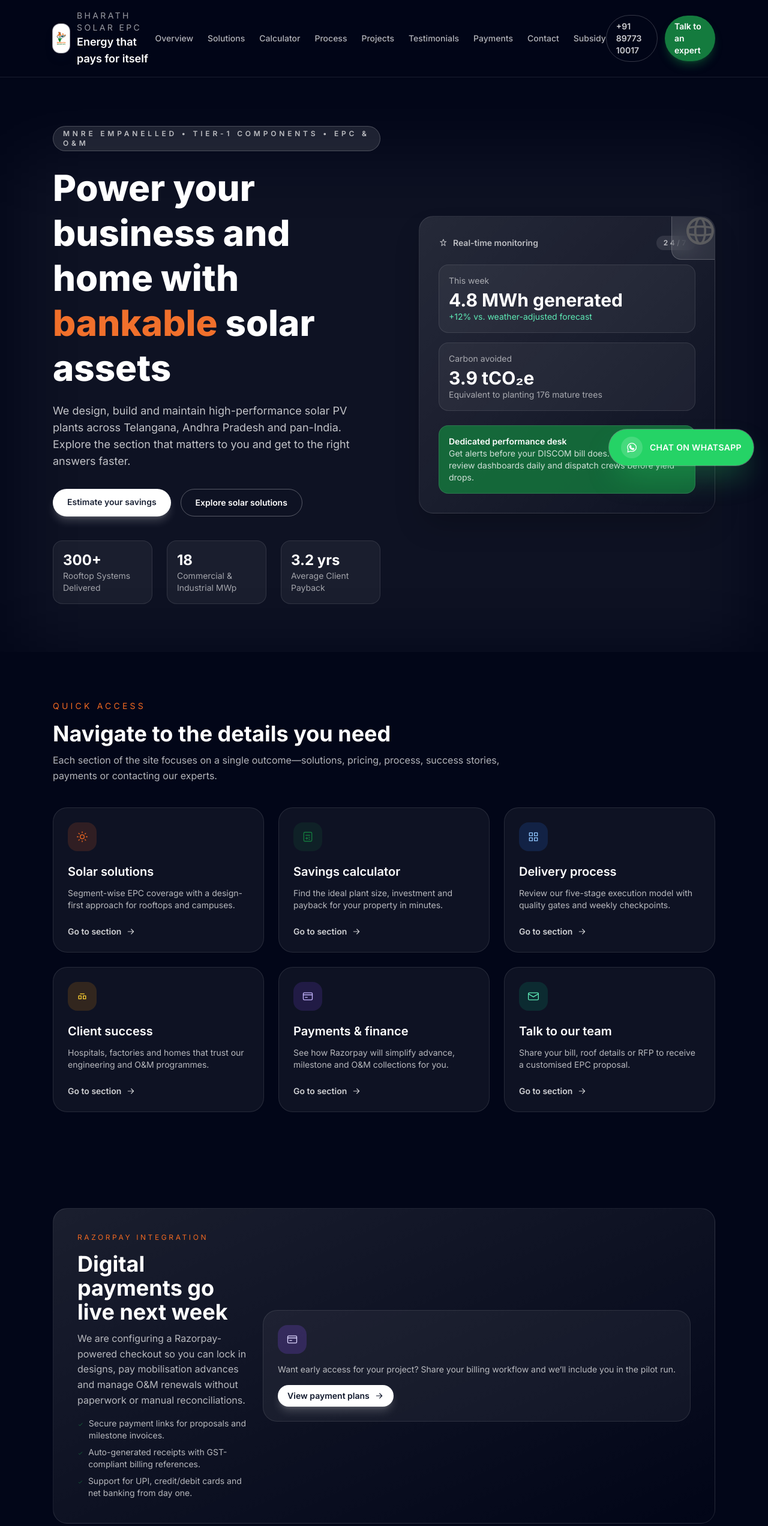
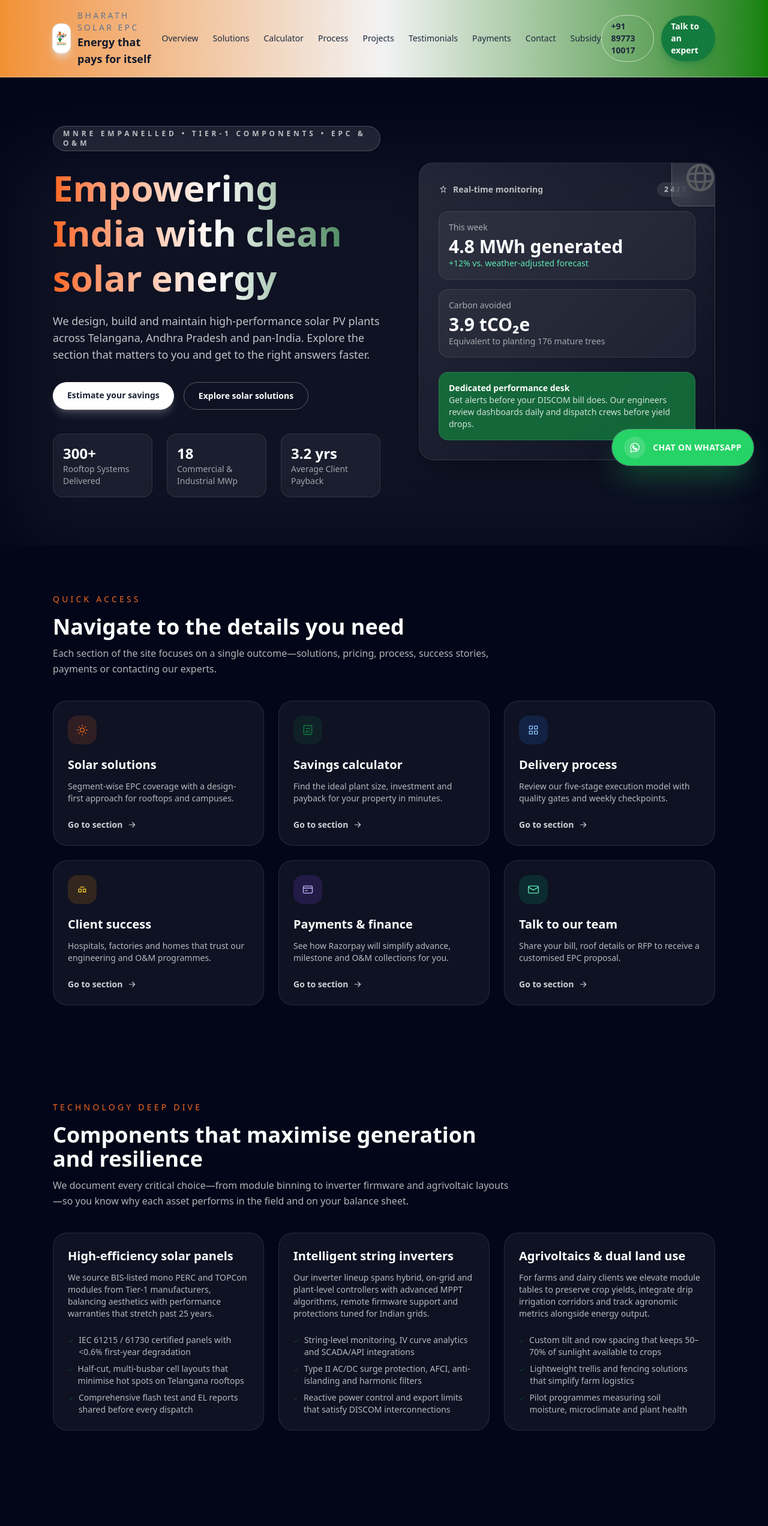
Before and after one commit to dbr09/bharathsolarepc, a Next.js app: page / in a window 1280 px wide. Shown: the top 2544 px of the page at 60% size. Built offline with nearby package versions, Linux system fonts and the light colour scheme.

Commit message:
Style header with tiranga gradient

```diff
--- a/app/calculator/page.js
+++ b/app/calculator/page.js
@@ -1,14 +1,12 @@
-import dynamic from "next/dynamic";
 import { BackgroundDecorations, SiteFooter, SiteHeader } from "../components/layout/SiteChrome";
 import PageIntro from "../components/layout/PageIntro";
 import { CalculatorSection } from "../components/marketing/sections";
+import WhatsAppFloat from "../components/WhatsAppFloat";
 
 export const metadata = {
   title: "Solar Calculator — Bharath Solar EPC",
   description: "Estimate solar plant sizing, CAPEX, savings and CO₂ offsets for your site in minutes.",
 };
-
-const WhatsAppFloat = dynamic(() => import("../components/WhatsAppFloat"), { ssr: false });
 
 export default function CalculatorPage() {
   return (
--- a/app/components/layout/SiteChrome.js
+++ b/app/components/layout/SiteChrome.js
@@ -30,21 +30,21 @@ export function SiteHeader() {
   const [open, setOpen] = useState(false);
 
   return (
-    <header className="sticky top-0 z-40 border-b border-white/10 bg-slate-950/80 backdrop-blur">
-      <div className="mx-auto flex max-w-6xl items-center justify-between px-6 py-4">
+    <header className="sticky top-0 z-40 border-b border-white/40 bg-gradient-to-r from-[#FF9933]/95 via-white/95 to-[#128807]/95 backdrop-blur">
+      <div className="mx-auto flex max-w-6xl items-center justify-between px-6 py-4 text-slate-900">
         <Link href="/" className="flex items-center gap-3">
-          <span className="relative flex h-12 w-12 items-center justify-center overflow-hidden rounded-xl bg-white shadow-lg shadow-slate-900/30 ring-1 ring-white/60">
+          <span className="relative flex h-12 w-12 items-center justify-center overflow-hidden rounded-xl bg-white shadow-lg shadow-slate-200/80 ring-1 ring-slate-200">
             <Image src="/logo.png" alt="Bharath Solar EPC" fill className="object-contain p-1" sizes="48px" priority />
           </span>
           <div className="hidden sm:block">
-            <p className="text-sm uppercase tracking-[0.24em] text-white/60">Bharath Solar EPC</p>
-            <p className="text-lg font-semibold text-white">Energy that pays for itself</p>
+            <p className="text-sm uppercase tracking-[0.24em] text-slate-500">Bharath Solar EPC</p>
+            <p className="text-lg font-semibold text-slate-900">Energy that pays for itself</p>
           </div>
         </Link>
 
         <nav className="hidden items-center gap-6 text-sm font-medium md:flex">
           {navLinks.map((item) => (
-            <Link key={item.label} href={item.href} className="text-white/70 hover:text-white">
+            <Link key={item.label} href={item.href} className="text-slate-800 transition hover:text-slate-950">
               {item.label}
             </Link>
           ))}
@@ -53,7 +53,7 @@ export function SiteHeader() {
         <div className="hidden items-center gap-3 md:flex">
           <a
             href="tel:+918977310017"
-            className="rounded-full border border-white/20 px-4 py-2 text-sm font-semibold text-white/80 transition hover:border-white/40 hover:text-white"
+            className="rounded-full border border-white/60 px-4 py-2 text-sm font-semibold text-slate-800 transition hover:border-white/80 hover:text-slate-950"
           >
             +91 89773 10017
           </a>
@@ -68,7 +68,7 @@ export function SiteHeader() {
         <button
           type="button"
           onClick={() => setOpen((prev) => !prev)}
-          className="inline-flex h-11 w-11 items-center justify-center rounded-xl border border-white/15 text-white md:hidden"
+          className="inline-flex h-11 w-11 items-center justify-center rounded-xl border border-slate-300 text-slate-700 md:hidden"
           aria-label="Toggle navigation"
         >
           <svg xmlns="http://www.w3.org/2000/svg" viewBox="0 0 24 24" fill="none" stroke="currentColor" strokeWidth="1.5" className="h-5 w-5">
@@ -82,19 +82,19 @@ export function SiteHeader() {
       </div>
 
       {open && (
-        <div className="border-t border-white/10 bg-slate-950/95 md:hidden">
-          <div className="mx-auto flex max-w-6xl flex-col gap-5 px-6 py-6">
+        <div className="border-t border-white/40 bg-gradient-to-r from-[#FF9933]/95 via-white/95 to-[#128807]/95 md:hidden">
+          <div className="mx-auto flex max-w-6xl flex-col gap-5 px-6 py-6 text-slate-900">
             {navLinks.map((item) => (
               <Link
                 key={item.label}
                 href={item.href}
-                className="text-base font-medium text-white/80 hover:text-white"
+                className="text-base font-medium text-slate-800 hover:text-slate-950"
                 onClick={() => setOpen(false)}
               >
                 {item.label}
               </Link>
             ))}
-            <a href="tel:+918977310017" className="text-base font-semibold text-white" onClick={() => setOpen(false)}>
+            <a href="tel:+918977310017" className="text-base font-semibold text-slate-950" onClick={() => setOpen(false)}>
               +91 89773 10017
             </a>
             <Link
--- a/app/components/marketing/sections.js
+++ b/app/components/marketing/sections.js
@@ -18,6 +18,39 @@ export const valueProps = [
     title: "Lifetime Performance Care",
     description: "Commissioning, remote monitoring, O&M teams and guaranteed response SLAs in Telangana.",
     icon: SparkIcon,
+  },
+];
+
+const technologyTopics = [
+  {
+    title: "High-efficiency solar panels",
+    description:
+      "We source BIS-listed mono PERC and TOPCon modules from Tier-1 manufacturers, balancing aesthetics with performance warranties that stretch past 25 years.",
+    bullets: [
+      "IEC 61215 / 61730 certified panels with <0.6% first-year degradation",
+      "Half-cut, multi-busbar cell layouts that minimise hot spots on Telangana rooftops",
+      "Comprehensive flash test and EL reports shared before every dispatch",
+    ],
+  },
+  {
+    title: "Intelligent string inverters",
+    description:
+      "Our inverter lineup spans hybrid, on-grid and plant-level controllers with advanced MPPT algorithms, remote firmware support and protections tuned for Indian grids.",
+    bullets: [
+      "String-level monitoring, IV curve analytics and SCADA/API integrations",
+      "Type II AC/DC surge protection, AFCI, anti-islanding and harmonic filters",
+      "Reactive power control and export limits that satisfy DISCOM interconnections",
+    ],
+  },
+  {
+    title: "Agrivoltaics & dual land use",
+    description:
+      "For farms and dairy clients we elevate module tables to preserve crop yields, integrate drip irrigation corridors and track agronomic metrics alongside energy output.",
+    bullets: [
+      "Custom tilt and row spacing that keeps 50–70% of sunlight available to crops",
+      "Lightweight trellis and fencing solutions that simplify farm logistics",
+      "Pilot programmes measuring soil moisture, microclimate and plant health",
+    ],
   },
 ];
 
@@ -299,6 +332,37 @@ export function SolutionsSection() {
                 Explore details <ArrowIcon className="ml-2 h-4 w-4" />
               </Link>
             </div>
+          ))}
+        </div>
+      </div>
+    </section>
+  );
+}
+
+export function TechnologyInsightsSection() {
+  return (
+    <section className="py-16 md:py-20">
+      <div className="mx-auto max-w-6xl px-6">
+        <div className="max-w-3xl">
+          <p className="text-sm uppercase tracking-[0.3em] text-[#F16921]">Technology deep dive</p>
+          <h2 className="mt-4 text-3xl font-bold text-white sm:text-4xl">Components that maximise generation and resilience</h2>
+          <p className="mt-3 text-white/70">
+            We document every critical choice—from module binning to inverter firmware and agrivoltaic layouts—so you know why each asset performs in the field and on your balance sheet.
+          </p>
+        </div>
+        <div className="mt-10 grid gap-6 lg:grid-cols-3">
+          {technologyTopics.map((topic) => (
+            <article key={topic.title} className="flex h-full flex-col rounded-3xl border border-white/10 bg-white/5 p-6">
+              <h3 className="text-xl font-semibold text-white">{topic.title}</h3>
+              <p className="mt-3 text-sm text-white/70">{topic.description}</p>
+              <ul className="mt-6 space-y-2 text-sm text-white/70">
+                {topic.bullets.map((bullet) => (
+                  <li key={bullet} className="flex items-start gap-2">
+                    <CheckIcon className="mt-1 h-4 w-4 text-[#147B3E]" /> {bullet}
+                  </li>
+                ))}
+              </ul>
+            </article>
           ))}
         </div>
       </div>
--- a/app/contact/page.js
+++ b/app/contact/page.js
@@ -1,14 +1,12 @@
-import dynamic from "next/dynamic";
 import { BackgroundDecorations, SiteFooter, SiteHeader } from "../components/layout/SiteChrome";
 import PageIntro from "../components/layout/PageIntro";
 import { ContactSection, ProjectsHighlightsSection } from "../components/marketing/sections";
+import WhatsAppFloat from "../components/WhatsAppFloat";
 
 export const metadata = {
   title: "Contact Bharath Solar EPC",
   description: "Book a solar consultation, request a proposal or schedule a site visit with Bharath Solar EPC.",
 };
-
-const WhatsAppFloat = dynamic(() => import("../components/WhatsAppFloat"), { ssr: false });
 
 export default function ContactPage() {
   return (
--- a/app/layout.js
+++ b/app/layout.js
@@ -1,17 +1,14 @@
 import "./globals.css";
-import { Inter } from "next/font/google";
 
 export const metadata = {
   title: "Bharath Solar EPC",
   description: "Design, build and maintain high-performance solar plants across Telangana and India.",
 };
 
-const inter = Inter({ subsets: ["latin"], display: "swap" });
-
 export default function RootLayout({ children }) {
   return (
     <html lang="en">
-      <body className={`${inter.className} bg-slate-950 text-slate-100 antialiased`}>{children}</body>
+      <body className="bg-slate-950 text-slate-100 antialiased">{children}</body>
     </html>
   );
 }
--- a/app/page.js
+++ b/app/page.js
@@ -1,12 +1,8 @@
-"use client";
-
-import dynamic from "next/dynamic";
 import Image from "next/image";
 import Link from "next/link";
 import { BackgroundDecorations, SiteFooter, SiteHeader } from "./components/layout/SiteChrome";
-import { ProjectsHighlightsSection } from "./components/marketing/sections";
-
-const WhatsAppFloat = dynamic(() => import("./components/WhatsAppFloat"), { ssr: false });
+import { ProjectsHighlightsSection, TechnologyInsightsSection } from "./components/marketing/sections";
+import WhatsAppFloat from "./components/WhatsAppFloat";
 
 const heroStats = [
   { label: "Rooftop Systems Delivered", value: "300+" },
@@ -66,6 +62,7 @@ export default function Home() {
       <SiteHeader />
       <Hero />
       <SectionDirectory />
+      <TechnologyInsightsSection />
       <PaymentsTeaser />
       <ProjectsHighlightsSection />
       <SiteFooter />
@@ -83,8 +80,10 @@ function Hero() {
           <div className="inline-flex items-center gap-2 rounded-full border border-white/20 bg-white/10 px-4 py-1 text-xs font-semibold uppercase tracking-[0.4em] text-white/70">
             MNRE empanelled • Tier-1 components • EPC & O&M
           </div>
-          <h1 className="mt-6 text-4xl font-extrabold leading-tight text-white sm:text-5xl lg:text-6xl">
-            Power your business and home with <span className="text-[#F16921]">bankable</span> solar assets
+          <h1
+            className="mt-6 bg-gradient-to-r from-[#FF671F] via-white to-[#046A38] bg-clip-text text-4xl font-extrabold leading-tight text-transparent drop-shadow-[0_1px_1px_rgba(15,23,42,0.25)] sm:text-5xl lg:text-6xl"
+          >
+            Empowering India with clean solar energy
           </h1>
           <p className="mt-5 max-w-xl text-lg text-white/75">
             We design, build and maintain high-performance solar PV plants across Telangana, Andhra Pradesh and pan-India.
--- a/app/payments/page.js
+++ b/app/payments/page.js
@@ -1,15 +1,13 @@
-import dynamic from "next/dynamic";
 import Link from "next/link";
 import { BackgroundDecorations, SiteFooter, SiteHeader } from "../components/layout/SiteChrome";
 import PageIntro from "../components/layout/PageIntro";
 import { ContactSection } from "../components/marketing/sections";
+import WhatsAppFloat from "../components/WhatsAppFloat";
 
 export const metadata = {
   title: "Digital Payments — Bharath Solar EPC",
   description: "Preview the Razorpay payment experience launching next week for Bharath Solar EPC clients.",
 };
-
-const WhatsAppFloat = dynamic(() => import("../components/WhatsAppFloat"), { ssr: false });
 
 const paymentHighlights = [
   {
--- a/app/process/page.js
+++ b/app/process/page.js
@@ -1,14 +1,12 @@
-import dynamic from "next/dynamic";
 import { BackgroundDecorations, SiteFooter, SiteHeader } from "../components/layout/SiteChrome";
 import PageIntro from "../components/layout/PageIntro";
 import { ContactSection, ProcessSection, ProjectsHighlightsSection } from "../components/marketing/sections";
+import WhatsAppFloat from "../components/WhatsAppFloat";
 
 export const metadata = {
   title: "Solar EPC Process — Bharath Solar EPC",
   description: "Understand our discovery, engineering, procurement, installation and O&M workflow for solar projects.",
 };
-
-const WhatsAppFloat = dynamic(() => import("../components/WhatsAppFloat"), { ssr: false });
 
 export default function ProcessPage() {
   return (
--- a/app/testimonials/page.js
+++ b/app/testimonials/page.js
@@ -1,14 +1,12 @@
-import dynamic from "next/dynamic";
 import { BackgroundDecorations, SiteFooter, SiteHeader } from "../components/layout/SiteChrome";
 import PageIntro from "../components/layout/PageIntro";
 import { ProjectsHighlightsSection, TestimonialsFaqSection } from "../components/marketing/sections";
+import WhatsAppFloat from "../components/WhatsAppFloat";
 
 export const metadata = {
   title: "Testimonials & FAQs — Bharath Solar EPC",
   description: "Hear from our solar clients and review answers to the most common project questions.",
 };
-
-const WhatsAppFloat = dynamic(() => import("../components/WhatsAppFloat"), { ssr: false });
 
 export default function TestimonialsPage() {
   return (
```
Also changed, not shown: app/solutions/page.js (+3 -4 lines).
